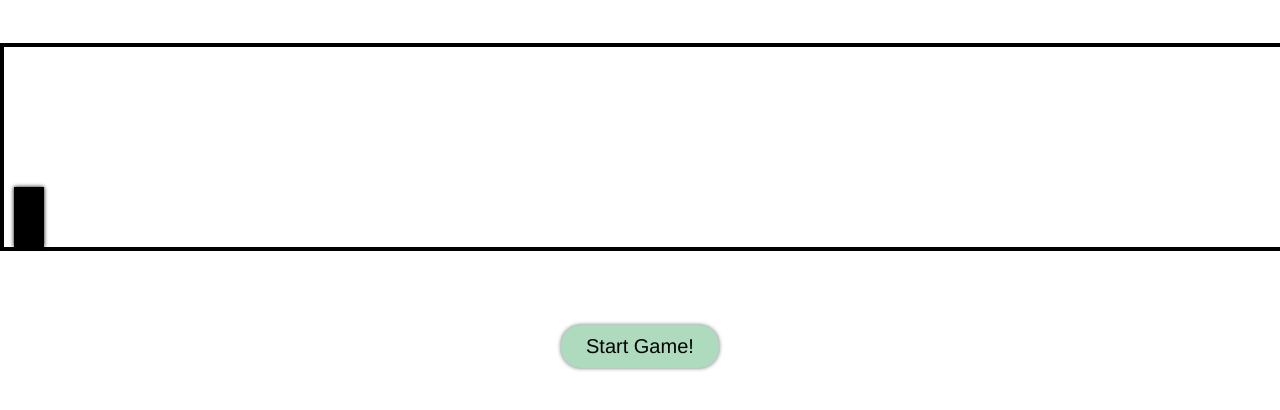
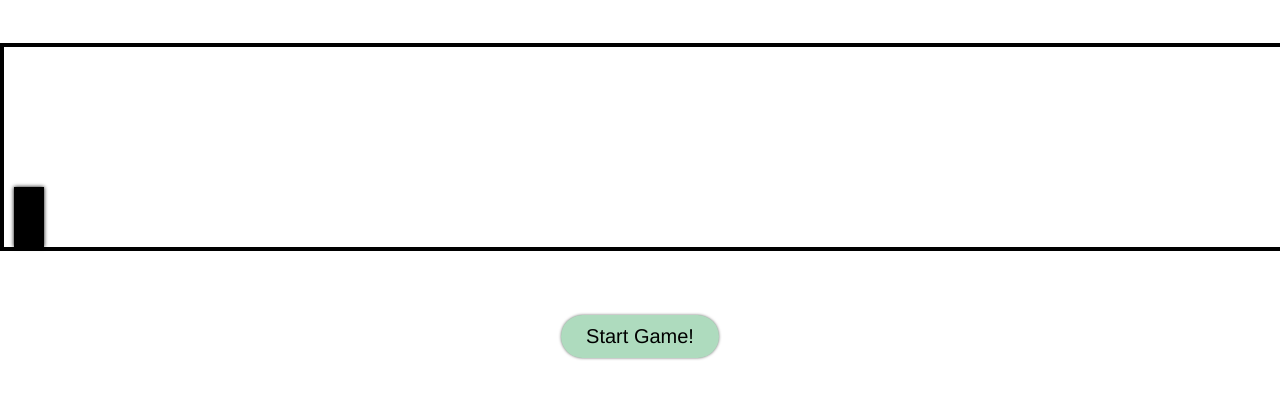
Before and after one commit to MicheleFerrer/First-mini-game-using-JavaScript, a plain HTML site: page index.html in a window 1280 px wide. Shown: the part 154-564 px from the top of the page. Drawn offline with Linux system fonts and the light colour scheme.

Commit message:
another tweak to button alignment..

```diff
--- a/style.css
+++ b/style.css
@@ -67,18 +67,12 @@ margin: 0;
 }
 
 .button-container{
-width: 50%;
-margin:auto;
-padding: 10px;
+width: fit-content;
+margin: auto;
 background-color: white;
 border: none;
-max-width:fit-content;
-contain: content;
-align-content: center;
 outline: none;
 text-decoration: none;
-
-
 
 }
 
@@ -89,7 +83,6 @@ text-decoration: none;
     outline: none;
     font-family:'Franklin Gothic Medium', 'Arial Narrow', Arial, sans-serif;
     text-decoration: none;
-    align-content: center;
 
 }
 
@@ -108,11 +101,11 @@ a {
     text-decoration-color: rgb(255, 255, 255);
     padding: 10px 25px;
     border: none;
-    border-radius: 20px;
+    border-radius: 30px;
     outline: none;
-    box-shadow: 0 0 4px rgb(112, 112, 112);
+    box-shadow: 0 0 3px rgb(112, 112, 112);
     text-decoration: none;
-    margin: inherit;
+
 }
 
 .button-container button:focus{
```
